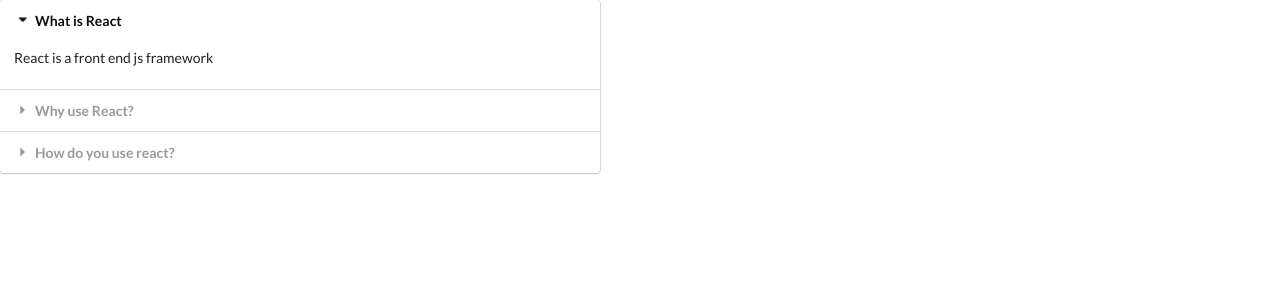
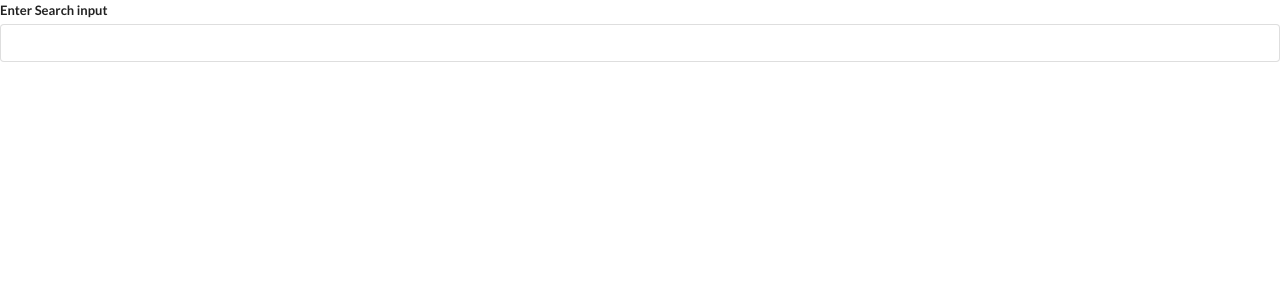
Before and after one commit to alexanderanter/modern-react-redux, a React (Create React App) app in the folder widgets/: page / in a window 1280 px wide. Shown: the top 300 px of the page. Built offline with nearby package versions, Linux system fonts and the light colour scheme.

Commit message:
add a inputfield to searchcomponent that is in a controlled functional component utilising useState

```diff
--- a/widgets/src/App.js
+++ b/widgets/src/App.js
@@ -1,6 +1,6 @@
 import React from "react";
 import Accordion from "./components/Accordion";
-
+import Search from "./components/Search";
 const items = [
   {
     title: "What is React",
@@ -19,7 +19,8 @@
 export default () => {
   return (
     <div>
-      <Accordion items={items} />
+      {/* <Accordion items={items} /> */}
+      <Search />
     </div>
   );
 };
--- /dev/null
+++ b/widgets/src/components/Search.js
@@ -0,0 +1,24 @@
+// http://en.wikipedia.org/w/api.php?action=query&list=search&format=json&srsearch=SEARCHTERM
+
+import React, { useState } from "react";
+
+const Search = () => {
+  const [searchTerm, setSearchTerm] = useState("");
+  const handleOnChange = (value) => {
+    setSearchTerm(value);
+  };
+  return (
+    <div className="ui form">
+      <div className="field">
+        <label> Enter Search input</label>
+        <input
+          className="input"
+          value={searchTerm}
+          onChange={(e) => handleOnChange(e.target.value)}
+        />
+      </div>
+    </div>
+  );
+};
+
+export default Search;
```
